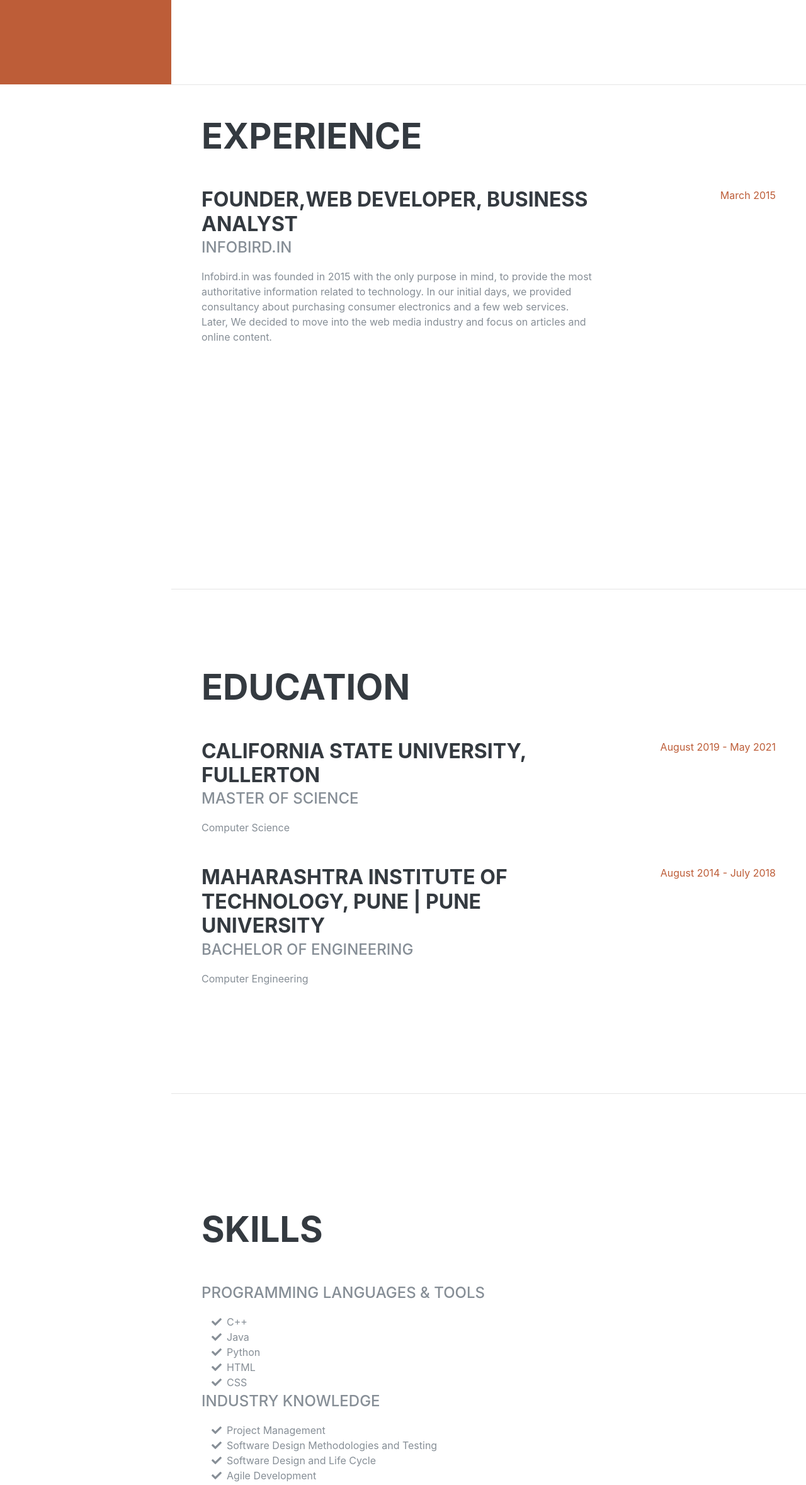
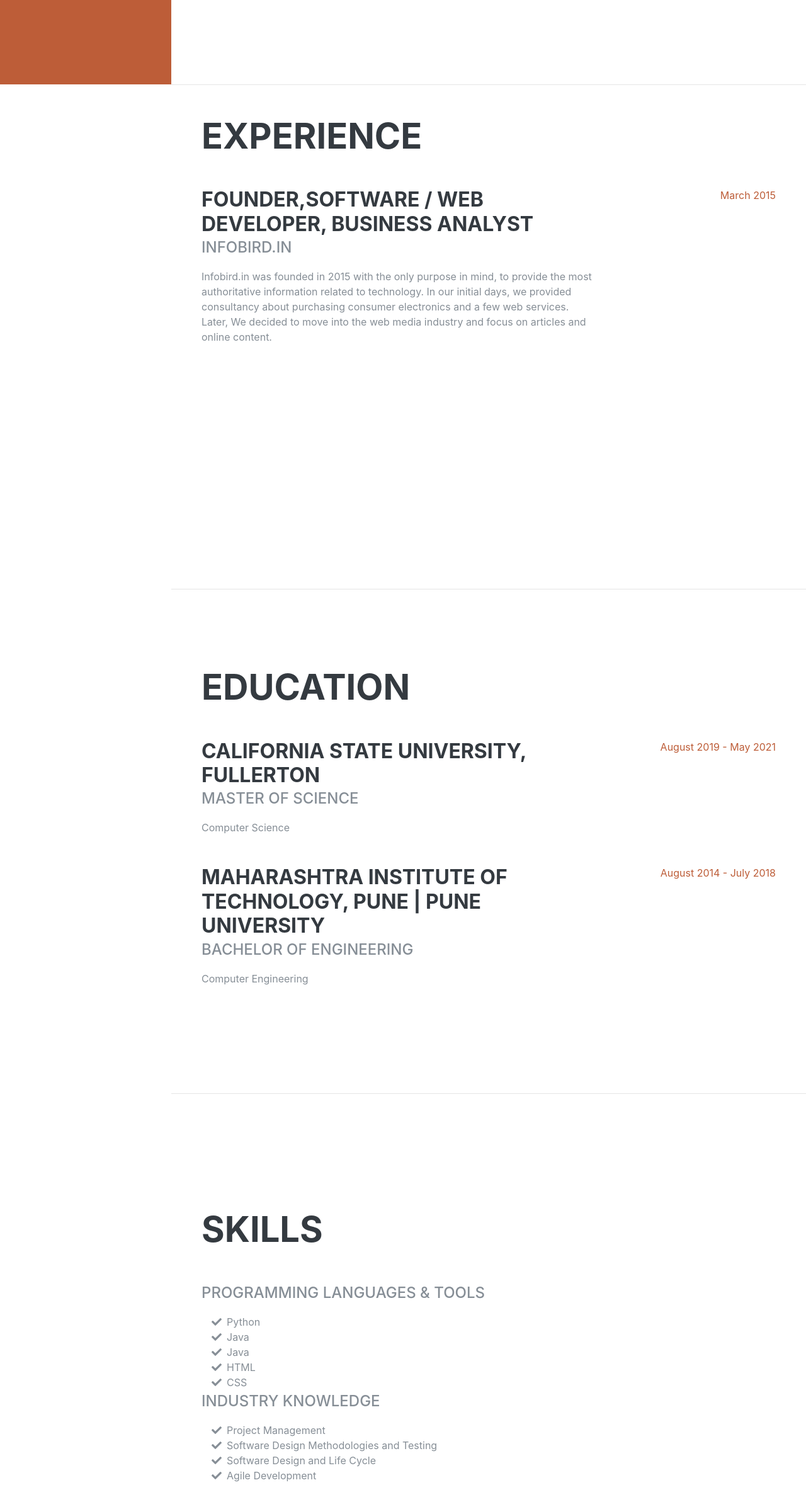
Before and after one commit to iamrohitgund/old_website, a plain HTML site: page index.html in a window 1280 px wide. Shown: the part 666-3024 px from the top of the page at 63% size. Drawn offline with Linux system fonts and the light colour scheme; a web font is replaced by a local one.

Commit message:
Update index.html

```diff
--- a/index.html
+++ b/index.html
@@ -100,7 +100,7 @@
 
         <div class="resume-item d-flex flex-column flex-md-row justify-content-between mb-5">
           <div class="resume-content">
-            <h3 class="mb-0">Founder,Web Developer, Business Analyst</h3>
+            <h3 class="mb-0">Founder,Software / Web Developer, Business Analyst</h3>
             <div class="subheading mb-3">infobird.in</div>
             <p>Infobird.in was founded in 2015 with the only purpose in mind, to provide the most authoritative information related to technology. In our initial days, we provided consultancy about purchasing consumer electronics and a few web services. Later, We decided to move into the web media industry and focus on articles and online content.</p>
           </div>
@@ -163,13 +163,13 @@
       <ul class="fa-ul mb-0">
           <li>
             <i class="fa-li fa fa-check"></i>
-            C++</li>
+            Python</li>
           <li>
             <i class="fa-li fa fa-check"></i>
             Java</li>
           <li>
             <i class="fa-li fa fa-check"></i>
-            Python</li>
+            Java</li>
           <li>
             <i class="fa-li fa fa-check"></i>
             HTML</li>
```
